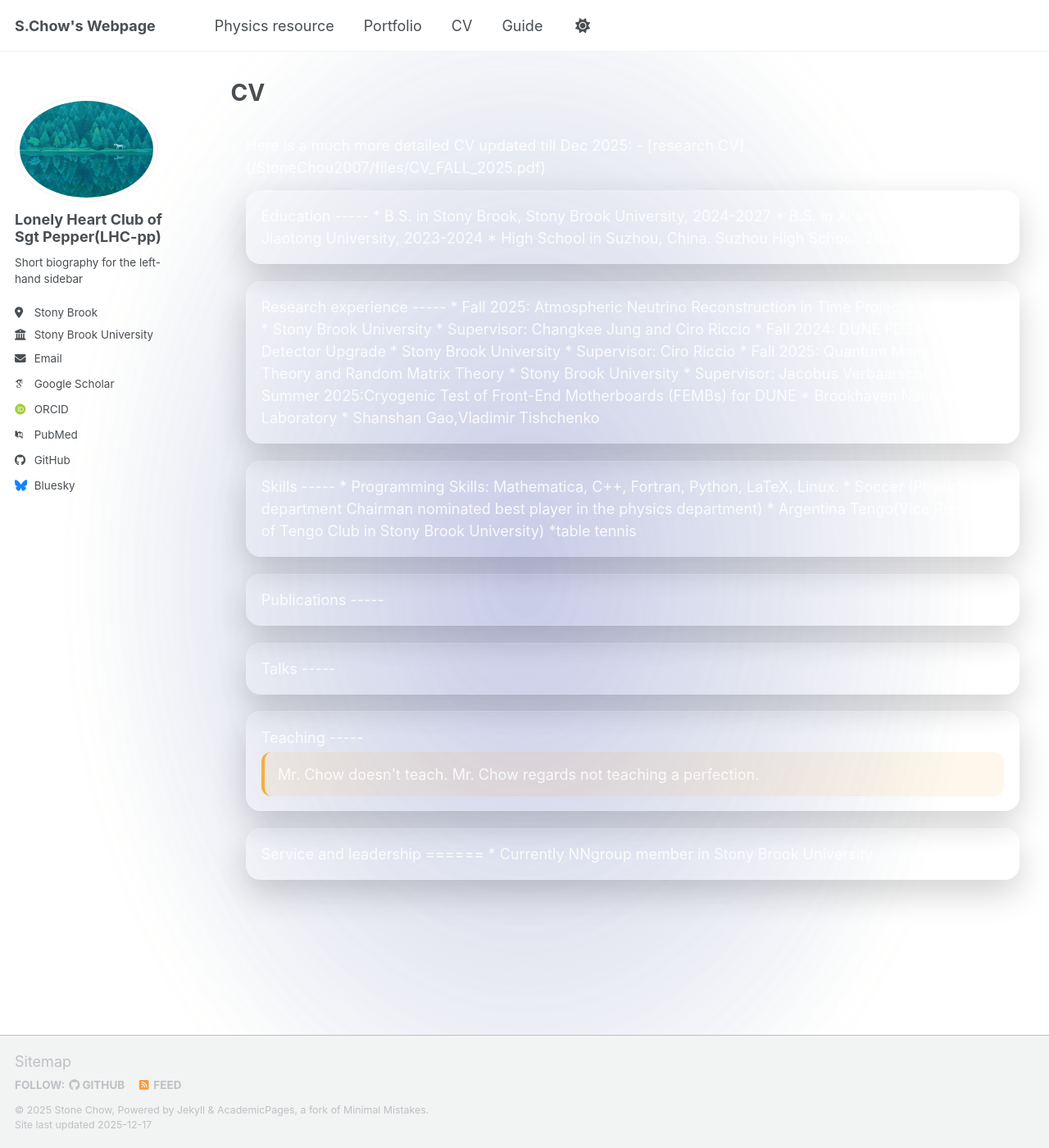
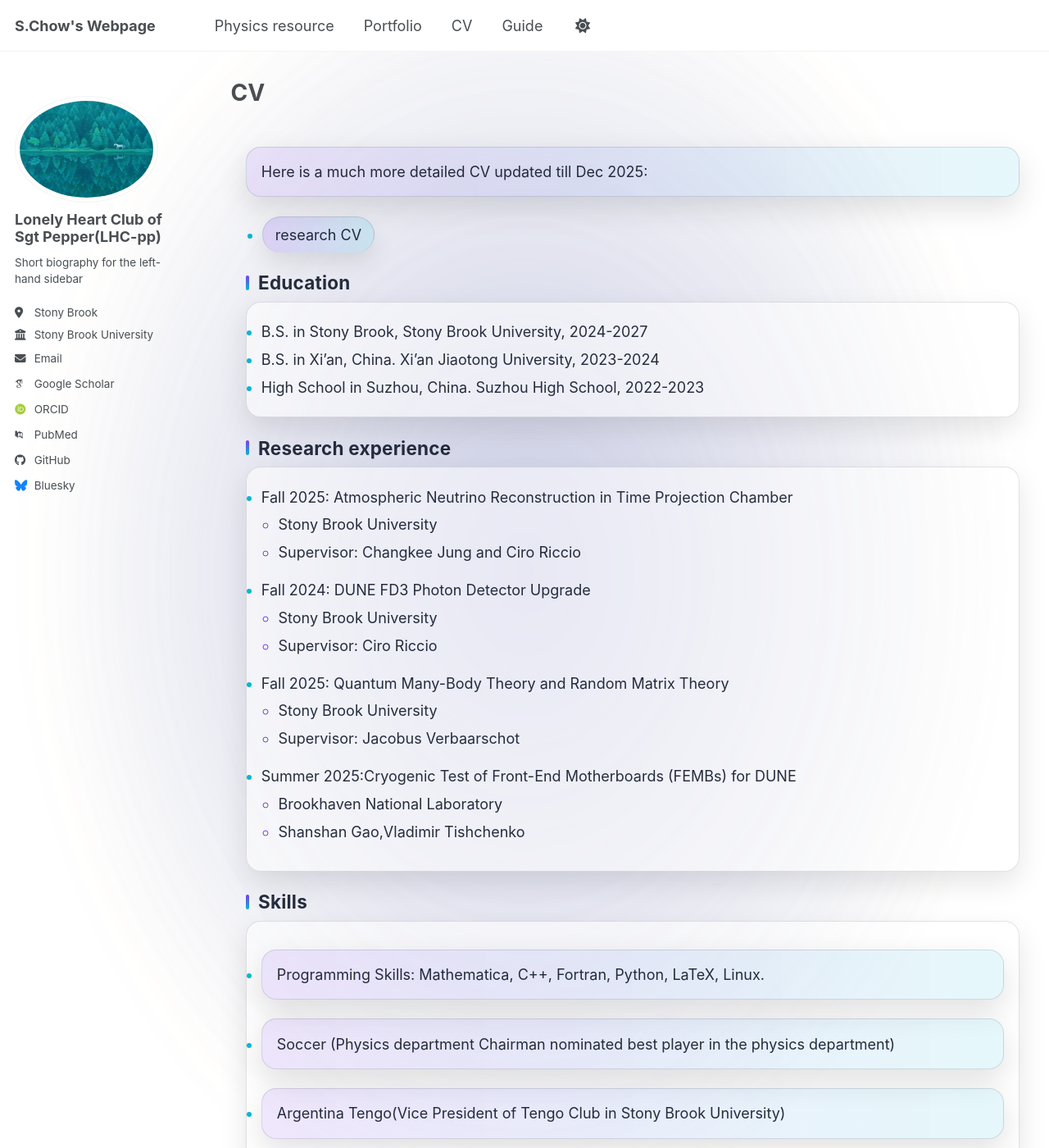
Before and after one commit to StoneChou2007/StoneChou2007, a Jekyll site: the page built from _pages/cv.md, in a window 1280 px wide and 1400 px high. Shown: the whole window at 82% size. Built offline with Jekyll 4.4.1, drawn with Linux system fonts in a browser that asks for light colours; some web fonts are replaced; a script bundle is joined from its source files by our own code; library files that are not in the unit come from our copies; some of the changed lines change nothing that is shown; some of the changed text lies outside the part shown.

Commit message:
Update cv.md

```diff
--- a/_pages/cv.md
+++ b/_pages/cv.md
@@ -10,166 +10,149 @@
 {% include base_path %}
 
 <style>
-  /* ===== Fancy CV styling (purely visual; content unchanged) ===== */
-  :root{
-    --cv-bg: #0b1020;
-    --cv-card: rgba(255,255,255,.06);
-    --cv-border: rgba(255,255,255,.12);
-    --cv-text: rgba(255,255,255,.88);
-    --cv-muted: rgba(255,255,255,.68);
-    --cv-accent: #7c3aed;
-    --cv-accent-2:#06b6d4;
-    --cv-accent-3:#f59e0b;
-    --cv-radius: 18px;
+  /* ===== CV-only styling (scoped) ===== */
+  .cv-page{
+    --bg: rgba(255,255,255,.60);
+    --card: rgba(255,255,255,.55);
+    --border: rgba(15,23,42,.12);
+    --text: rgba(15,23,42,.90);
+    --muted: rgba(15,23,42,.65);
+    --a1: #7c3aed;
+    --a2: #06b6d4;
+    --a3: #f59e0b;
+
+    max-width: 980px;
+    margin: 0 auto;
+    padding: 1.1rem 1rem 2.5rem;
+    color: var(--text);
   }
 
-  /* Page container */
-  .cv-page{
-    max-width: 980px;
-    margin: 0 auto;
-    padding: 1.25rem 1rem 2.5rem;
-    color: var(--cv-text);
+  @media (prefers-color-scheme: dark){
+    .cv-page{
+      --bg: rgba(2,6,23,.55);
+      --card: rgba(255,255,255,.06);
+      --border: rgba(255,255,255,.14);
+      --text: rgba(255,255,255,.90);
+      --muted: rgba(255,255,255,.68);
+    }
   }
 
-  /* Soft background glow without touching theme */
   .cv-page::before{
     content:"";
     position: fixed;
-    inset: -40vh -20vw;
+    inset: -40vh -25vw;
     background:
-      radial-gradient(closest-side, rgba(124,58,237,.20), transparent 60%),
-      radial-gradient(closest-side, rgba(6,182,212,.16), transparent 62%),
-      radial-gradient(closest-side, rgba(245,158,11,.10), transparent 64%);
+      radial-gradient(closest-side, rgba(124,58,237,.18), transparent 62%),
+      radial-gradient(closest-side, rgba(6,182,212,.14), transparent 62%),
+      radial-gradient(closest-side, rgba(245,158,11,.10), transparent 66%);
+    pointer-events: none;
     z-index: -1;
-    pointer-events: none;
     filter: blur(2px);
   }
 
-  /* Hero line (first paragraph) */
+  /* Intro box (first paragraph) */
   .cv-page p:first-of-type{
-    background: linear-gradient(90deg, rgba(124,58,237,.18), rgba(6,182,212,.14));
-    border: 1px solid var(--cv-border);
-    border-radius: var(--cv-radius);
+    background: linear-gradient(90deg, rgba(124,58,237,.12), rgba(6,182,212,.10));
+    border: 1px solid var(--border);
+    border-radius: 18px;
     padding: .9rem 1rem;
-    margin-top: .75rem;
-    box-shadow: 0 10px 30px rgba(0,0,0,.18);
+    box-shadow: 0 14px 36px rgba(0,0,0,.12);
   }
 
   /* Headings */
-  .cv-page h1, .cv-page h2{
+  .cv-page h2{
+    margin-top: 1.3rem;
+    margin-bottom: .55rem;
+    padding-left: .85rem;
+    position: relative;
     letter-spacing: .2px;
-    margin-top: 1.35rem;
-    margin-bottom: .65rem;
-    line-height: 1.15;
+  }
+  .cv-page h2::before{
+    content:"";
+    position:absolute;
+    left:0;
+    top:.25rem;
+    bottom:.25rem;
+    width: 4px;
+    border-radius: 999px;
+    background: linear-gradient(180deg, var(--a1), var(--a2));
   }
 
+  /* The "======" setext heading becomes h1 in many renderers */
   .cv-page h1{
-    font-size: 2rem;
-    background: linear-gradient(90deg, var(--cv-accent), var(--cv-accent-2));
+    margin-top: 1.5rem;
+    margin-bottom: .6rem;
+    font-size: 1.7rem;
+    background: linear-gradient(90deg, var(--a1), var(--a2));
     -webkit-background-clip: text;
     background-clip: text;
     color: transparent;
+    letter-spacing: .2px;
   }
 
-  .cv-page h2{
-    font-size: 1.35rem;
-    position: relative;
-    padding-left: .85rem;
+  /* Links */
+  .cv-page a{
+    color: var(--text);
+    text-decoration: none;
+    border-bottom: 1px dashed rgba(125,125,125,.55);
+    transition: transform .15s ease, border-color .15s ease, background .15s ease;
   }
+  .cv-page a:hover{ border-color: rgba(125,125,125,.9); }
 
-  .cv-page h2::before{
-    content:"";
-    position:absolute;
-    left: 0;
-    top: .25rem;
-    bottom: .25rem;
-    width: 4px;
-    border-radius: 999px;
-    background: linear-gradient(180deg, var(--cv-accent), var(--cv-accent-2));
-  }
-
-  /* Section separators (uses existing markdown hr-like lines naturally) */
-  .cv-page hr{
-    border: none;
-    height: 1px;
-    background: linear-gradient(90deg, transparent, var(--cv-border), transparent);
-    margin: 1rem 0;
-  }
-
-  /* Lists */
-  .cv-page ul{
-    padding-left: 1.15rem;
-    margin: .25rem 0 1rem;
-  }
-  .cv-page li{
-    margin: .35rem 0;
-  }
-  .cv-page li::marker{
-    color: var(--cv-accent-2);
-  }
-
-  /* Make the CV link look like a pill button */
-  .cv-page a{
-    color: rgba(255,255,255,.92);
-    text-decoration: none;
-    border-bottom: 1px dashed rgba(255,255,255,.35);
-    transition: transform .15s ease, background .15s ease, border-color .15s ease;
-  }
-  .cv-page a:hover{
-    border-color: rgba(255,255,255,.75);
-  }
+  /* Make the PDF link look like a pill */
   .cv-page a[href*="CV_FALL_2025.pdf"]{
     display: inline-block;
-    padding: .45rem .75rem;
+    padding: .45rem .8rem;
     border-radius: 999px;
-    border: 1px solid rgba(255,255,255,.18);
-    background: linear-gradient(90deg, rgba(124,58,237,.22), rgba(6,182,212,.18));
-    box-shadow: 0 10px 24px rgba(0,0,0,.16);
+    border: 1px solid var(--border);
+    background: linear-gradient(90deg, rgba(124,58,237,.18), rgba(6,182,212,.14));
+    box-shadow: 0 12px 28px rgba(0,0,0,.10);
     border-bottom: none;
   }
   .cv-page a[href*="CV_FALL_2025.pdf"]:hover{
     transform: translateY(-1px);
-    background: linear-gradient(90deg, rgba(124,58,237,.30), rgba(6,182,212,.24));
+    background: linear-gradient(90deg, rgba(124,58,237,.26), rgba(6,182,212,.20));
   }
 
-  /* Card-like blocks for each H2 section content */
-  .cv-section{
-    background: var(--cv-card);
-    border: 1px solid var(--cv-border);
-    border-radius: var(--cv-radius);
-    padding: .95rem 1rem;
-    box-shadow: 0 16px 40px rgba(0,0,0,.18);
-    margin: .8rem 0 1.15rem;
+  /* Lists */
+  .cv-page ul{ margin: .25rem 0 1.05rem; padding-left: 1.15rem; }
+  .cv-page li{ margin: .38rem 0; }
+  .cv-page li::marker{ color: var(--a2); }
+  .cv-page ul ul li::marker{ color: var(--a1); }
+
+  /* Subtle section “card” effect without wrapping */
+  .cv-page h2, .cv-page h1{
+    scroll-margin-top: 90px;
+  }
+  .cv-page h2 + ul,
+  .cv-page h2 + p,
+  .cv-page h1 + ul,
+  .cv-page h1 + p{
+    background: var(--card);
+    border: 1px solid var(--border);
+    border-radius: 18px;
+    padding: .85rem 1rem;
+    box-shadow: 0 14px 34px rgba(0,0,0,.10);
   }
 
-  /* Research items: make the first line pop a bit (still same text) */
-  .cv-section strong{
-    color: rgba(255,255,255,.95);
-  }
-
-  /* Quote styling for Teaching line */
-  .cv-quote{
-    margin: .25rem 0 0;
-    padding: .75rem .9rem;
-    border-left: 4px solid rgba(245,158,11,.75);
-    background: rgba(245,158,11,.08);
-    border-radius: 12px;
-    color: rgba(255,255,255,.86);
-  }
-
-  /* Small polish on muted lines */
-  .cv-muted{
-    color: var(--cv-muted);
+  /* Teaching quote */
+  .cv-page .cv-quote{
+    background: linear-gradient(90deg, rgba(245,158,11,.14), rgba(124,58,237,.10));
+    border: 1px solid var(--border);
+    border-left: 4px solid rgba(245,158,11,.85);
+    border-radius: 18px;
+    padding: .85rem 1rem;
+    box-shadow: 0 14px 34px rgba(0,0,0,.10);
+    color: var(--text);
   }
 </style>
 
-<div class="cv-page">
+<div class="cv-page" markdown="1">
 
 Here is a much more detailed CV updated till Dec 2025:
 
 - [research CV]({{ '/files/CV_FALL_2025.pdf' | relative_url }})
 
-<div class="cv-section">
 
 Education
 -----
@@ -177,10 +160,6 @@
 * B.S. in Stony Brook, Stony Brook University, 2024-2027
 * B.S. in Xi'an, China. Xi'an Jiaotong University, 2023-2024
 * High School in Suzhou, China. Suzhou High School, 2022-2023
-
-</div>
-
-<div class="cv-section">
 
 Research experience
 -----
@@ -200,10 +179,6 @@
   * Brookhaven National Laboratory
   * Shanshan Gao,Vladimir Tishchenko
 
-</div>
-
-<div class="cv-section">
-
 Skills
 -----
 * Programming Skills: Mathematica, C++, Fortran, Python, LaTeX, Linux.
@@ -214,37 +189,21 @@
 
 *table tennis
 
-</div>
-
-<div class="cv-section">
-
 Publications
 -----
 
-</div>
-
-<div class="cv-section">
 
 Talks
 -----
 
-</div>
-
-<div class="cv-section">
 
 Teaching
 -----
-<div class="cv-quote">Mr. Chow doesn't teach. Mr. Chow regards not teaching a perfection.</div>
+<p class="cv-quote">Mr. Chow doesn't teach. Mr. Chow regards not teaching a perfection.</p>
 
-</div>
-
-<div class="cv-section">
 
 Service and leadership
 ======
 * Currently NNgroup member in Stony Brook University
-<!-- this is my webpage using md, can you revise it in a much more fancy way? do not change the content at all . for example, change the color of words -->
 
 </div>
-
-</div>
```
